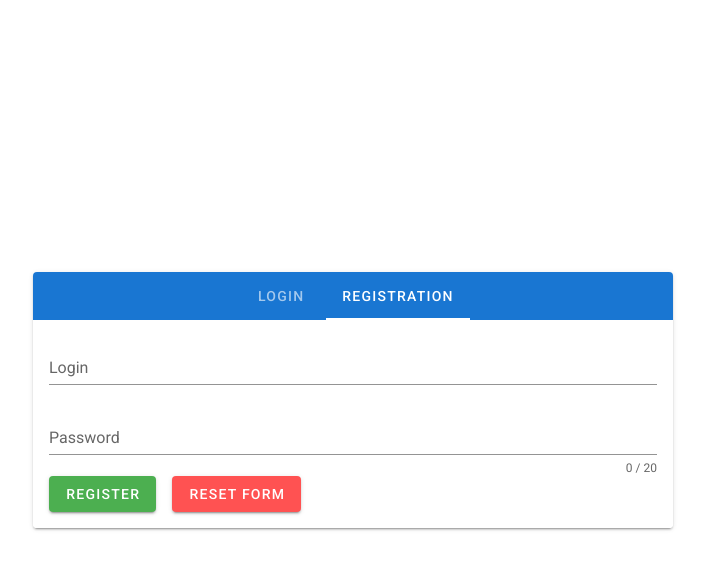
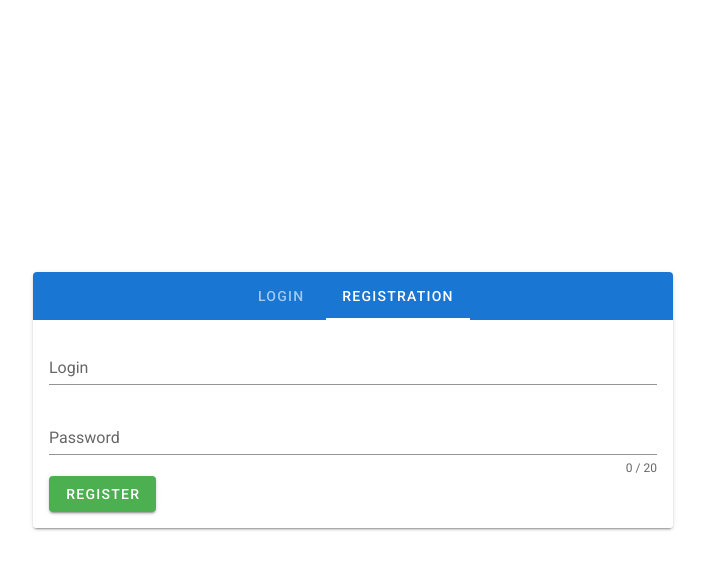
Before and after one commit to frontend-sensei/employee-managment, a Vue app in the folder ui/: page /auth in a window 1280 px wide. Both pictures are taken after a click on the tab "REGISTRATION". Shown: the top 570 px of the page, without its empty margins (287-992 px from the left). Built offline with nearby package versions, Linux system fonts and the light colour scheme.

Commit message:
submit method to registration created

```diff
--- a/ui/src/app/components/Registration.vue
+++ b/ui/src/app/components/Registration.vue
@@ -23,23 +23,17 @@
       :disabled="!valid"
       color="success"
       class="mr-4"
-      @click="validate"
+      @click="submit"
     >
       Register
-    </v-btn>
-
-    <v-btn
-      color="error"
-      class="mr-4"
-      @click="reset"
-    >
-      Reset Form
     </v-btn>
 
   </v-form>
 </template>
 
 <script>
+  import { mapActions } from 'vuex'
+
   export default {
     data: () => ({
       valid: true,
@@ -58,10 +52,23 @@
     }),
 
     methods: {
-      validate () {
-        this.$refs.form.validate()
+      submit() {
+        if (this.validate()) {
+          const data = {
+            login: this.login,
+            password: this.password
+          }
+          this.register(data)
+          this.reset()
+        }
       },
-      reset () {
+      ...mapActions([
+        'register'
+      ]),
+      validate() {
+        return this.$refs.form.validate()
+      },
+      reset() {
         this.$refs.form.reset()
       },
     },
```
